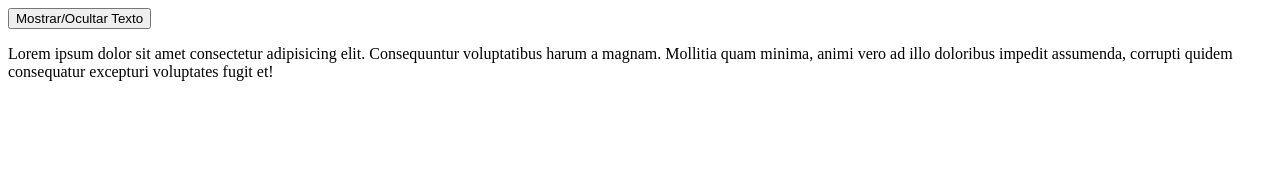
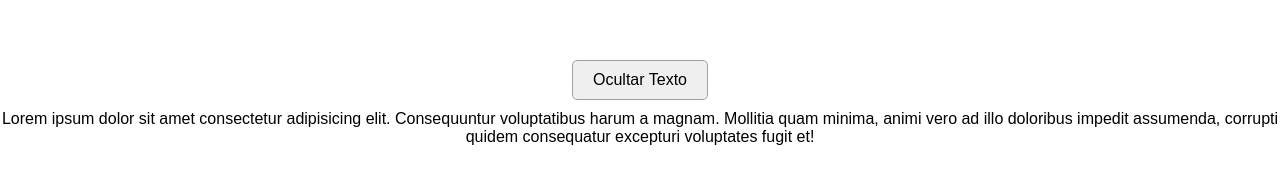
Before and after one commit to gleicekelly13/Exercicios-Javascript, a plain HTML site: page dom(eventos de clique)/Mostrar_ocultar_texto/index.html in a window 1280 px wide. Drawn offline with Linux system fonts and the light colour scheme; files that its build step writes are made by us from their sources.

Commit message:
Update index.html

```diff
--- a/dom(eventos de clique)/Mostrar_ocultar_texto/index.html
+++ b/dom(eventos de clique)/Mostrar_ocultar_texto/index.html
@@ -4,9 +4,10 @@
     <meta charset="UTF-8">
     <meta name="viewport" content="width=device-width, initial-scale=1.0">
     <title>Mostrar/Ocultar texto</title>
+    <link rel="stylesheet" href="style.css">
 </head>
 <body>
-    <button id="botao">Mostrar/Ocultar Texto</button>
+    <button id="botao">Ocultar Texto</button>
 
     <p id="paragrafo">Lorem ipsum dolor sit amet consectetur adipisicing elit. Consequuntur voluptatibus harum a magnam. Mollitia quam minima, animi vero ad illo doloribus impedit assumenda, corrupti quidem consequatur excepturi voluptates fugit et!</p>
 
```
